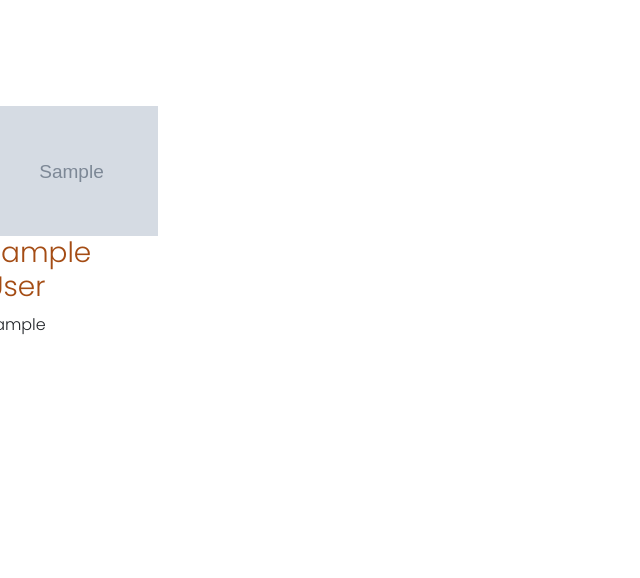
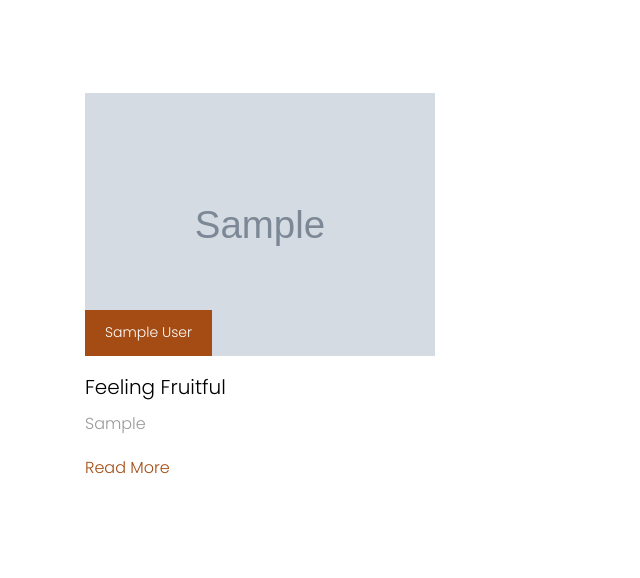
Before and after one commit to EnockOMONDI/fasal, a Django app: a page that uses shop/templates/shop/product/list.html in a window 1280 px wide. Shown: the part 86-664 px from the top of the page, without its empty margins (0-640 px from the left). Run offline with Django 3.2, Linux system fonts and the light colour scheme; tables that the repository leaves empty hold one stand-in row (values such as "Sample post"); grey boxes marked "Sample" are stand-in pictures; parts of the project's set-up code (start-up, migrations or seed data) failed here and were passed over; some libraries are stand-ins or nearby versions; some web fonts are replaced.

Commit message:
image template

```diff
--- a/shop/templates/shop/product/list.html
+++ b/shop/templates/shop/product/list.html
@@ -10,7 +10,7 @@
 <br>
 <br>
 <br>
-<div class="container-fluid">
+<!-- <div class="container-fluid">
     <div class="row" style="margin-top: 6%">
 
       <div class="col-sm-8 blog-main">
@@ -34,9 +34,59 @@
                               </div>
                           {% endfor %}
                       </div>
-                  </div><!-- /.blog-post -->
+                  </div>
 
-              </div><!-- /.blog-main -->
+              </div> -->
+
+
+
+              <div class="site-section">
+
+                <div class="container">
+
+                  <div class="row">
+                        {% for student in students %}
+                    <div class="col-12 col-sm-6 col-md-6 col-lg-4 mb-4 mb-lg-0">
+                      <div class="post-entry mb-5">
+                        <a href="{{ student.get_absolute_url }}" class="mb-3 img-wrap">
+                          <img src="{% if student.image %} {{ student.image.url }} {% else %} {% static 'img/default.jpg' %} {% endif %}"  alt="Image placeholder" class="img-fluid">
+                          <span class="date">{{ student.name }}</span>
+                        </a>
+                        <h3><a href="blog-single.html">Feeling Fruitful</a></h3>
+                        <p>{{ student.brief_story }}</p>
+                        <p><a href="blog-single.html">Read More</a></p>
+
+                      </div>
+
+
+                    </div>
+                    {% endfor %}
+                  </div>
+
+
+                </div>
+
+              </div>
+
+
+
+
+
+
+
+
+
+
+
+
+
+
+
+
+
+
+
+
 
               <div class="container-fluid">
               <div class="col-sm-8 blog-main">
```
Also changed, not shown: shop/templates/shop/navbar.html (line endings or trailing spaces).
